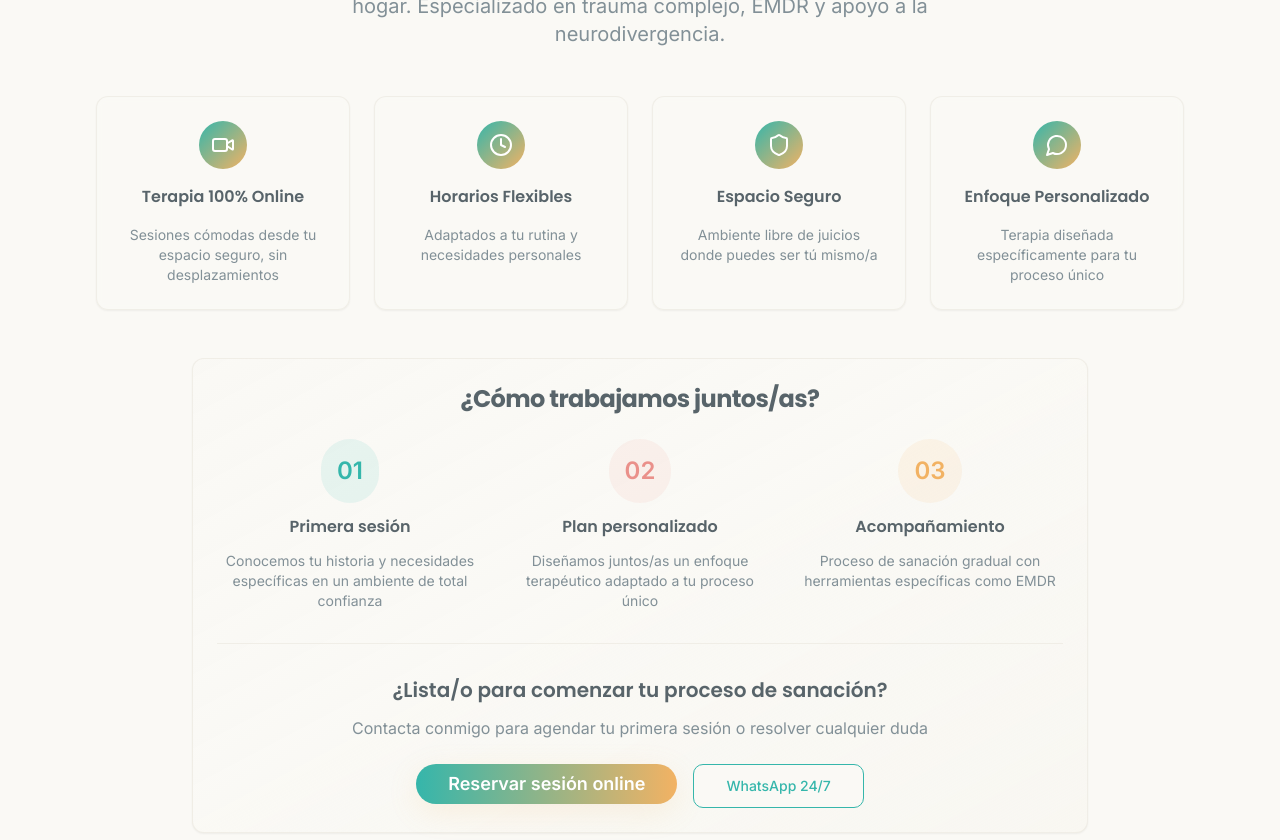
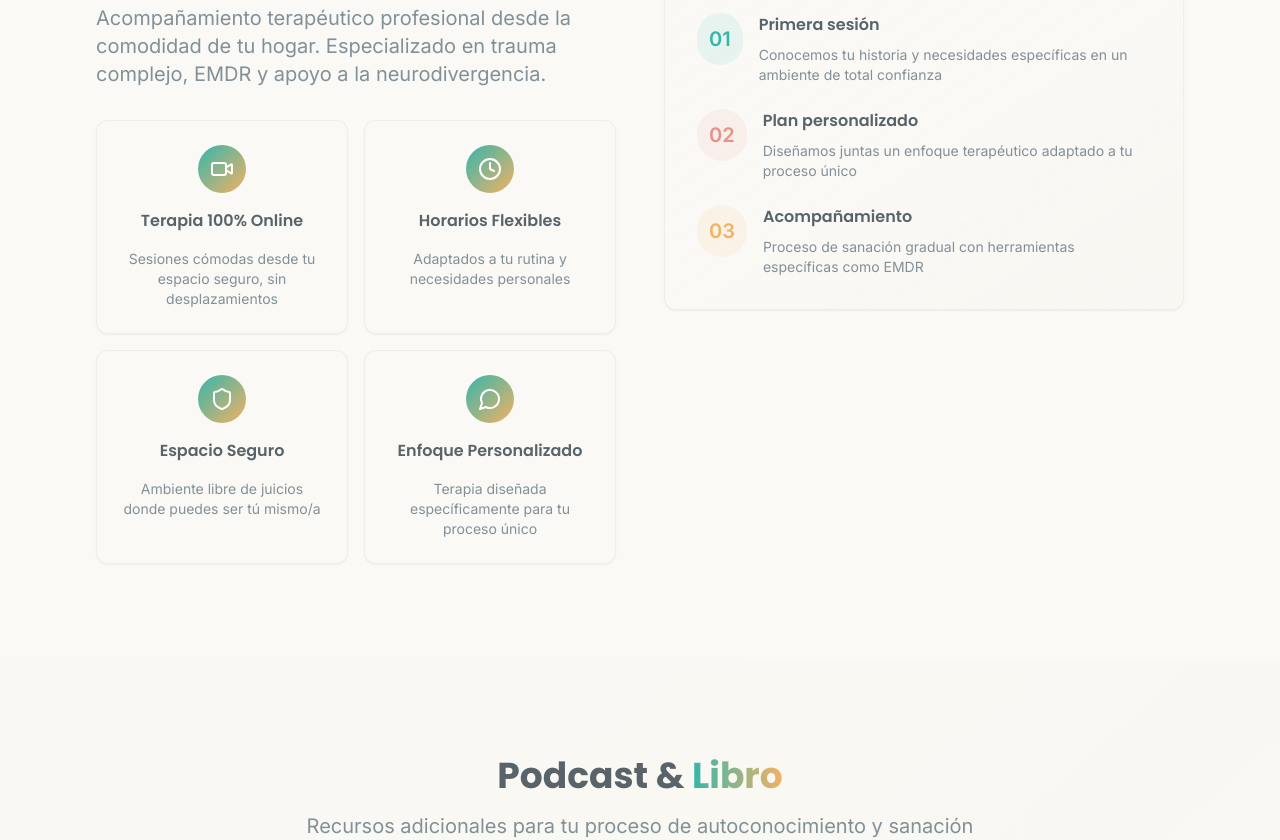
Before and after one commit to estherbenitezcoll-design/esther-understood-healing, a React (Vite) app: page / in a window 1280 px wide. Shown: the part 1900-2740 px from the top of the page. Built offline with nearby package versions, Linux system fonts and the light colour scheme.

Commit message:
Refactor: Adjust online therapy section
Rearrange the online therapy section to group specialized therapy to the left and "how we work together" to the right, with the latter as a distinct title. Remove the "Book your online session" call to action from this section.

```diff
--- a/src/components/ServicesSection.tsx
+++ b/src/components/ServicesSection.tsx
@@ -29,17 +29,20 @@ const ServicesSection = () => {
   return (
     <section className="section-padding">
       <div className="container-warm">
-        <div className="text-center space-y-4 mb-12">
+        <div className="grid lg:grid-cols-2 gap-12 items-start">
+          {/* Left side - Specialized Online Therapy */}
+          <div className="space-y-8">
+            <div className="space-y-4">
               <h2 className="text-3xl sm:text-4xl font-heading font-bold">
                 Terapia <span className="text-gradient">Online</span> Especializada
               </h2>
-          <p className="text-xl text-muted-foreground max-w-2xl mx-auto">
+              <p className="text-xl text-muted-foreground">
                 Acompañamiento terapéutico profesional desde la comodidad de tu hogar.
                 Especializado en trauma complejo, EMDR y apoyo a la neurodivergencia.
               </p>
             </div>
 
-        <div className="grid md:grid-cols-2 lg:grid-cols-4 gap-6 mb-12">
+            <div className="grid sm:grid-cols-2 gap-4">
               {features.map((feature, index) => (
                 <Card key={index} className="text-center border-border/50 bg-card/50 backdrop-blur-sm hover:shadow-soft transition-gentle">
                   <CardContent className="p-6 space-y-4">
@@ -56,66 +59,59 @@ const ServicesSection = () => {
                 </Card>
               ))}
             </div>
+          </div>
 
-        {/* Main service card */}
-        <Card className="max-w-4xl mx-auto bg-gradient-to-br from-card via-card/95 to-muted/30 border-border/50 shadow-warm">
-          <CardHeader className="text-center space-y-4">
-            <CardTitle className="text-2xl font-heading font-bold">
-              ¿Cómo trabajamos juntos/as?
-            </CardTitle>
-          </CardHeader>
-          <CardContent className="space-y-8">
-            <div className="grid md:grid-cols-3 gap-6">
-              <div className="text-center space-y-3">
-                <div className="bg-primary/10 p-4 rounded-full w-fit mx-auto">
-                  <span className="text-2xl font-bold text-primary">01</span>
+          {/* Right side - How we work together */}
+          <div className="space-y-8">
+            <div className="space-y-4">
+              <h2 className="text-3xl sm:text-4xl font-heading font-bold">
+                ¿Cómo trabajamos <span className="text-gradient">juntas</span>?
+              </h2>
             </div>
+
+            <Card className="bg-gradient-to-br from-card via-card/95 to-muted/30 border-border/50 shadow-warm">
+              <CardContent className="p-8 space-y-6">
+                <div className="space-y-6">
+                  <div className="flex items-start space-x-4">
+                    <div className="bg-primary/10 p-3 rounded-full flex-shrink-0">
+                      <span className="text-xl font-bold text-primary">01</span>
+                    </div>
+                    <div className="space-y-2">
                       <h4 className="font-heading font-semibold">Primera sesión</h4>
                       <p className="text-muted-foreground text-sm">
                         Conocemos tu historia y necesidades específicas en un ambiente de total confianza
                       </p>
                     </div>
-              <div className="text-center space-y-3">
-                <div className="bg-secondary/10 p-4 rounded-full w-fit mx-auto">
-                  <span className="text-2xl font-bold text-secondary">02</span>
                   </div>
+
+                  <div className="flex items-start space-x-4">
+                    <div className="bg-secondary/10 p-3 rounded-full flex-shrink-0">
+                      <span className="text-xl font-bold text-secondary">02</span>
+                    </div>
+                    <div className="space-y-2">
                       <h4 className="font-heading font-semibold">Plan personalizado</h4>
                       <p className="text-muted-foreground text-sm">
-                  Diseñamos juntos/as un enfoque terapéutico adaptado a tu proceso único
+                        Diseñamos juntas un enfoque terapéutico adaptado a tu proceso único
                       </p>
                     </div>
-              <div className="text-center space-y-3">
-                <div className="bg-accent/10 p-4 rounded-full w-fit mx-auto">
-                  <span className="text-2xl font-bold text-accent">03</span>
                   </div>
+
+                  <div className="flex items-start space-x-4">
+                    <div className="bg-accent/10 p-3 rounded-full flex-shrink-0">
+                      <span className="text-xl font-bold text-accent">03</span>
+                    </div>
+                    <div className="space-y-2">
                       <h4 className="font-heading font-semibold">Acompañamiento</h4>
                       <p className="text-muted-foreground text-sm">
                         Proceso de sanación gradual con herramientas específicas como EMDR
                       </p>
                     </div>
                   </div>
-
-            <div className="text-center space-y-6 pt-8 border-t border-border/50">
-              <div className="space-y-3">
-                <h4 className="text-xl font-heading font-semibold text-foreground">
-                  ¿Lista/o para comenzar tu proceso de sanación?
-                </h4>
-                <p className="text-muted-foreground">
-                  Contacta conmigo para agendar tu primera sesión o resolver cualquier duda
-                </p>
-              </div>
-
-              <div className="flex flex-col sm:flex-row gap-4 justify-center">
-                <Button className="btn-healing text-lg px-8 py-6">
-                  Reservar sesión online
-                </Button>
-                <Button variant="outline" size="lg" className="bg-background border-primary text-primary hover:bg-primary hover:text-white transition-gentle">
-                  WhatsApp 24/7
-                </Button>
-              </div>
                 </div>
               </CardContent>
             </Card>
+          </div>
+        </div>
       </div>
     </section>
   );
```
Lines whose indentation alone changed are shown as unchanged.
